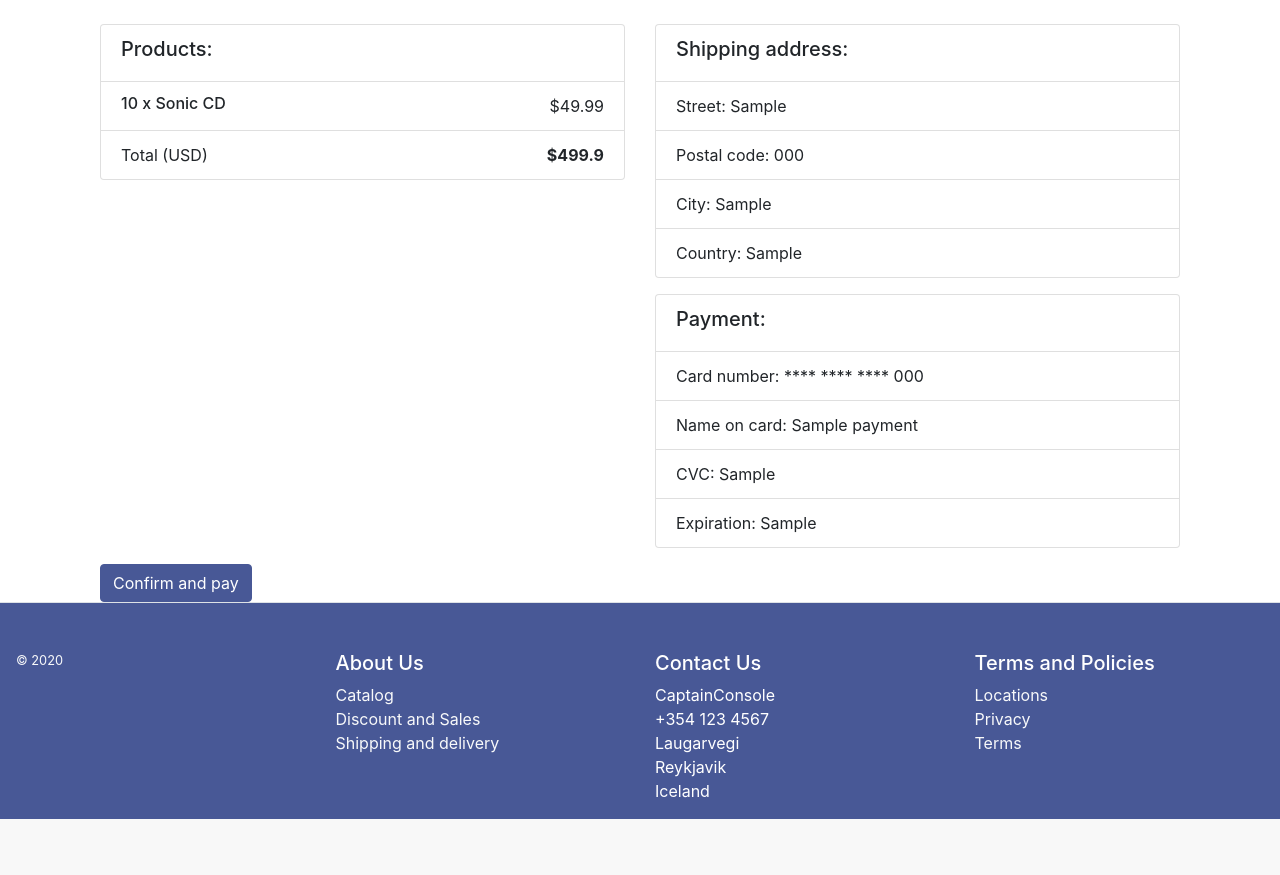
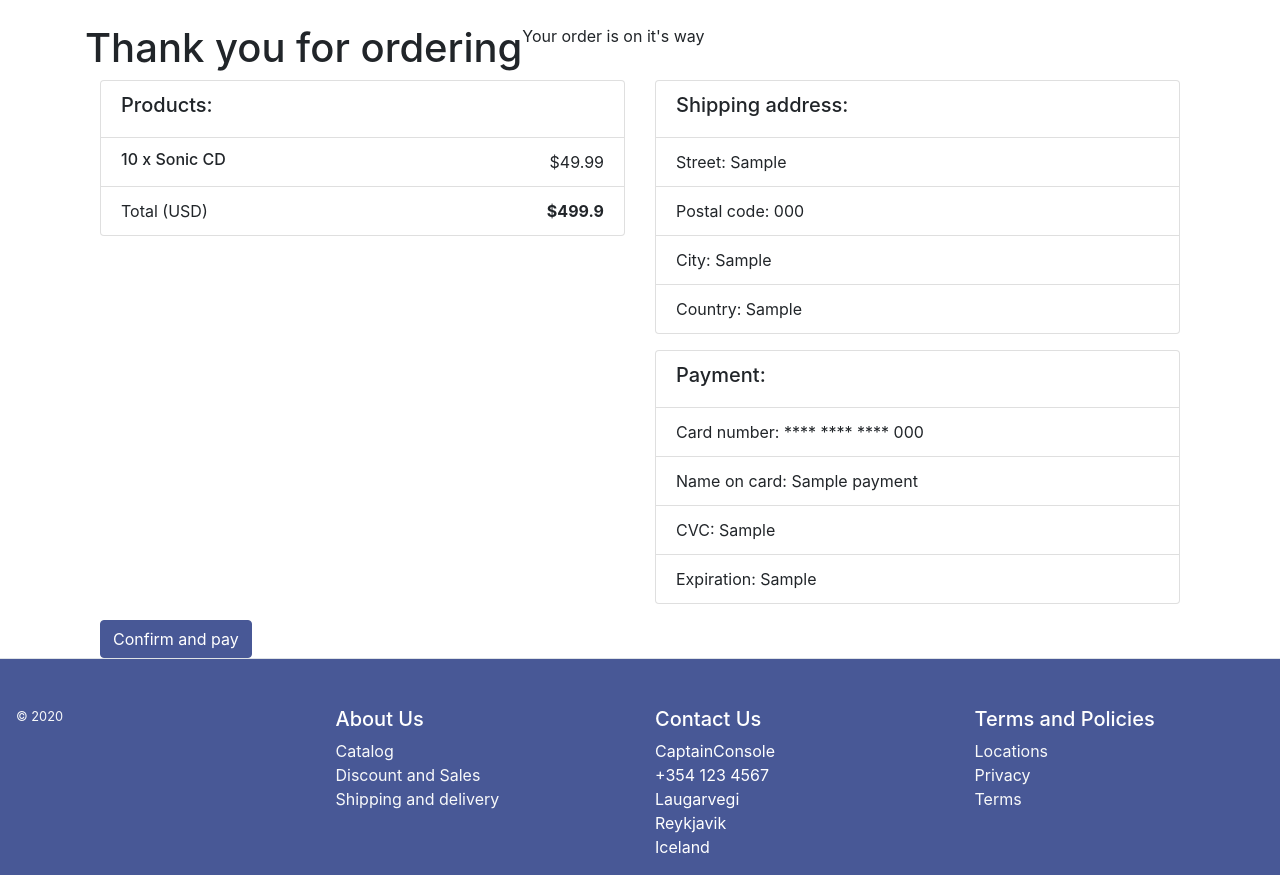
Before and after one commit to vln2/CaptainConsole, a Django app: page /review/1 in a window 1280 px wide. Shown: the part 134-1009 px from the top of the page. Before the commit the page ends 953 px from the top, so only its background shows below. Run offline with Django 3.2, Linux system fonts and the light colour scheme; a user stored in the database is signed in; data comes from the database, SQL or seed files in the repository; tables that the repository leaves empty hold one stand-in row (values such as "Sample post"); parts of the project's set-up code (start-up, migrations or seed data) failed here and were passed over; some libraries are stand-ins or nearby versions.

Commit message:
"Thank you" added to review

```diff
--- a/CaptainConsole/templates/pages/order_review.html
+++ b/CaptainConsole/templates/pages/order_review.html
@@ -12,6 +12,12 @@
 {% block content %}
 <main class="container pt-4">
     <section class="container">
+    {% if not cart.status == 'C' %}
+        <div class="row">
+            <h1>Thank you for ordering</h1>
+            <p>Your order is on it's way</p>
+        </div>
+    {% endif %}
     <!-- LIST OF PRODUCTS IN CART  -->
     <div class="row">
         <div class="col">
@@ -73,7 +79,9 @@
         </div>
     </div>
     <!-- PROCEED TO CHECKOUT  -->
+    {% if not cart.status == 'C' %}
     <a href="" class="btn btn-primary">Confirm and pay</a>
+    {% endif %}
     </section>
 </main>
 {% endblock content %}
```
